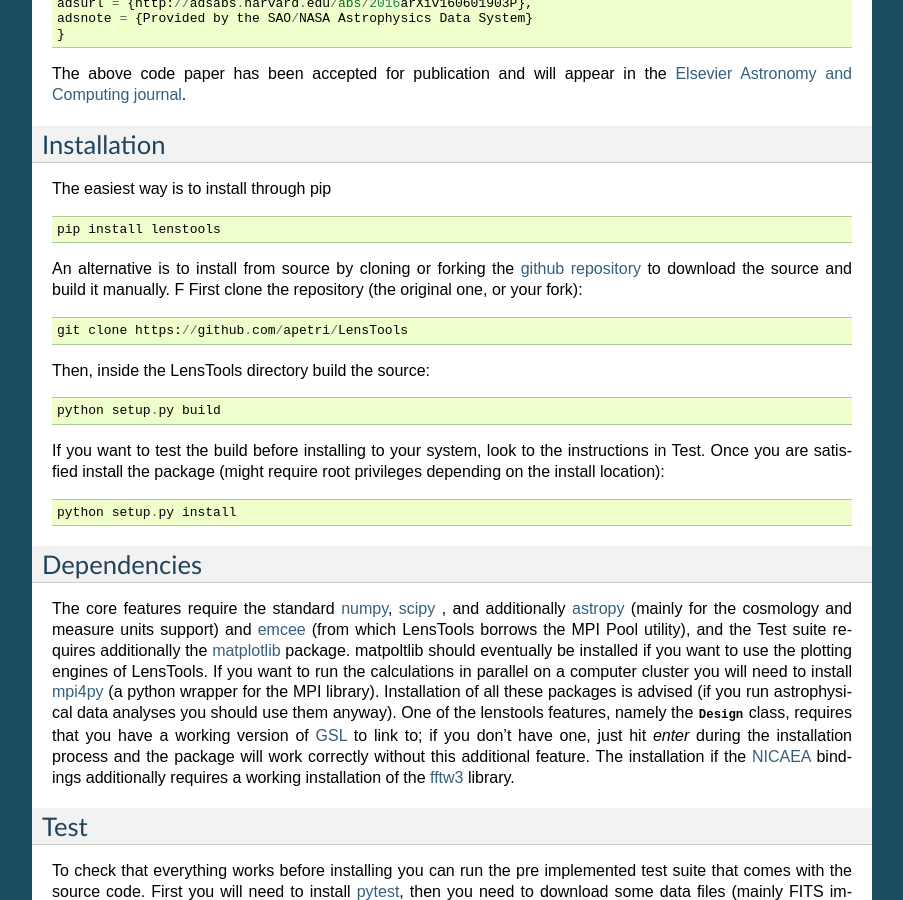
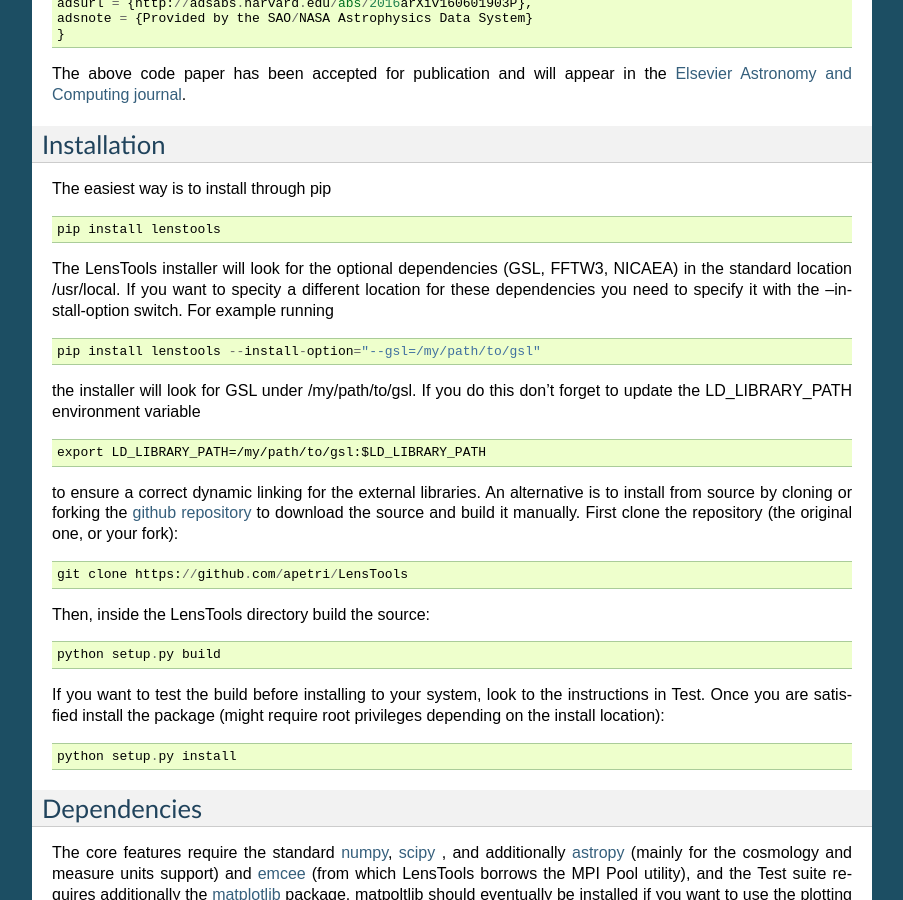
Before and after one commit to apetri/LensTools, a Sphinx documentation site: the page built from docs/source/index.rst, in a window 1280 px wide and 900 px high, scrolled down 899 px. Shown: the whole window, without its empty margins (198-1101 px from the left). Built offline with Sphinx 7.4.7, drawn with Linux system fonts in a browser that asks for light colours; the version number could not be read and is left out.

Commit message:
update docs

```diff
--- a/docs/source/index.rst
+++ b/docs/source/index.rst
@@ -58,9 +58,16 @@ The easiest way is to install through pip ::
 
 	pip install lenstools
 
+The LensTools installer will look for the optional dependencies (GSL, FFTW3, NICAEA) in the standard location /usr/local. If you want to specity a different location for these dependencies you need to specify it with the --install-option switch. For example running ::
 
-An alternative is to install from source by cloning or forking the `github repository <https://github.com/apetri/LensTools>`_ to download the source and build it manually. F
-First clone the repository (the original one, or your fork)::
+   pip install lenstools --install-option="--gsl=/my/path/to/gsl"
+
+the installer will look for GSL under /my/path/to/gsl. If you do this don't forget to update the LD_LIBRARY_PATH environment variable ::
+
+   export LD_LIBRARY_PATH=/my/path/to/gsl:$LD_LIBRARY_PATH
+
+to ensure a correct dynamic linking for the external libraries.
+An alternative is to install from source by cloning or forking the `github repository <https://github.com/apetri/LensTools>`_ to download the source and build it manually. First clone the repository (the original one, or your fork)::
 
    git clone https://github.com/apetri/LensTools
 
```
